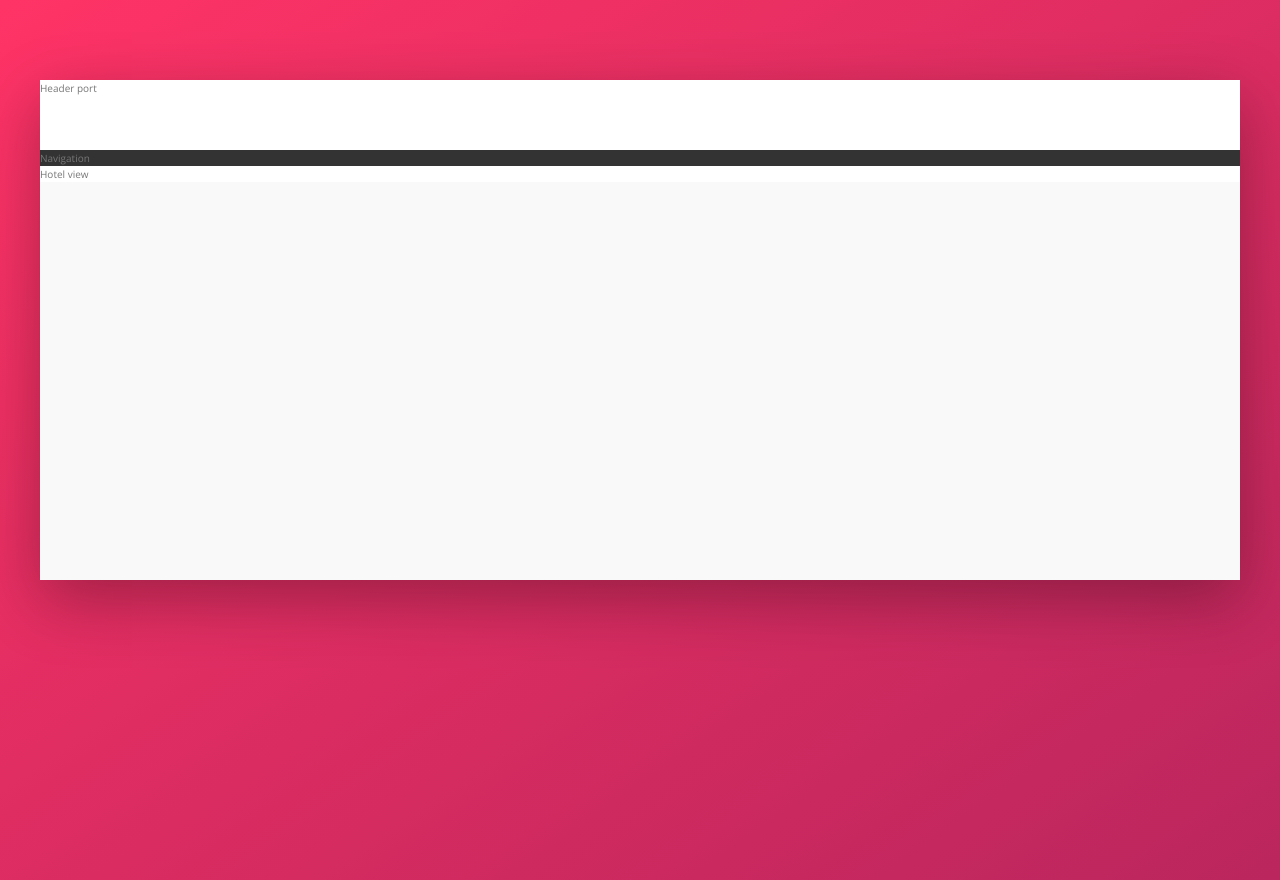
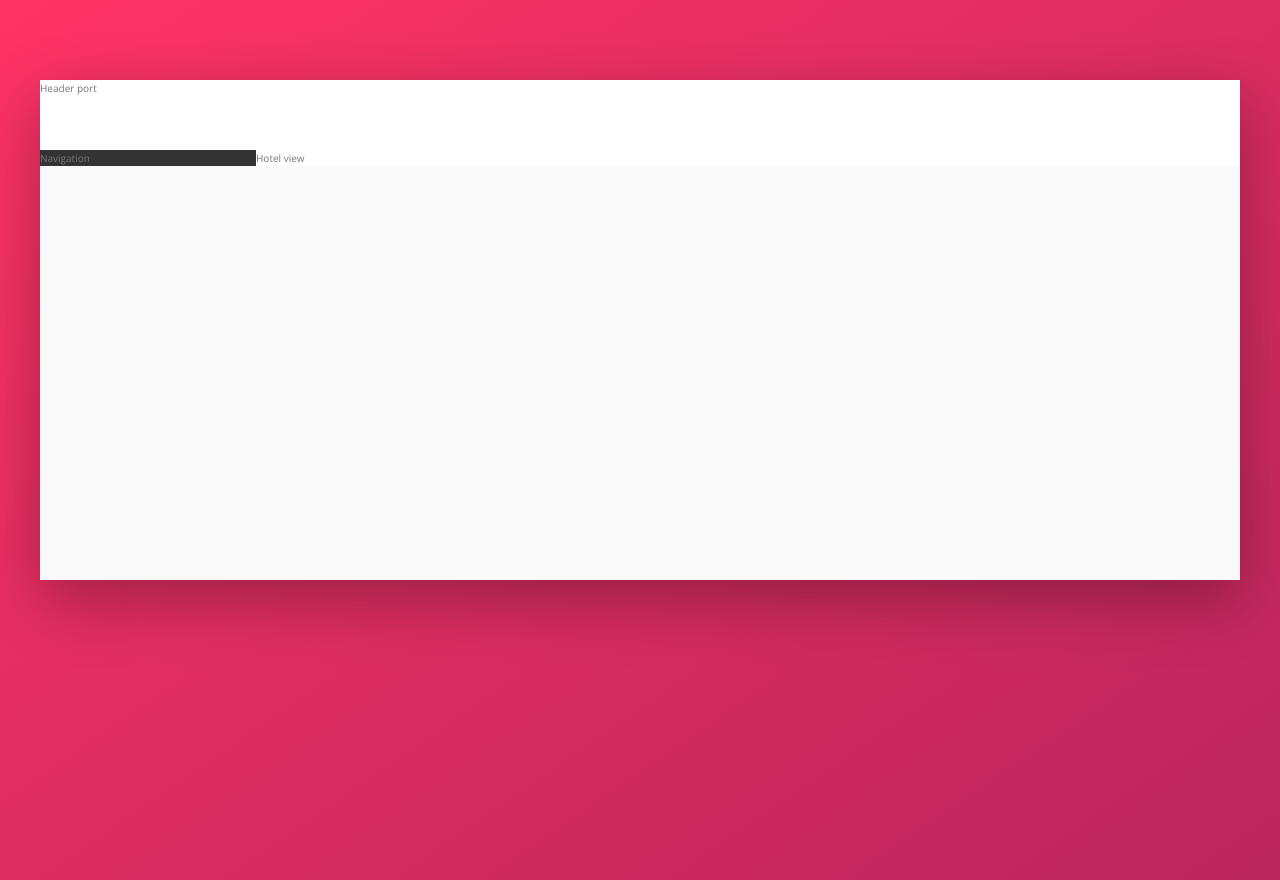
Before and after one commit to KrzysztofNyrek/Trillo, a website: page index.html in a window 1280 px wide. Drawn offline with nearby package versions, Linux system fonts and the light colour scheme.

Commit message:
Set content layout display

```diff
--- a/sass/_layout.scss
+++ b/sass/_layout.scss
@@ -13,13 +13,17 @@
 }
 
 .content{
-
+  display: flex;
 }
 
 .sidebar{
   background-color: var(--color-GreyDark1);
+  flex-grow: 0;
+  flex-shrink: 0;
+  flex-basis: 18%;
 }
 
 .hotel-view{
   background-color: #fff;
+  flex: 1;
 }
```
Also changed, not shown: css/style.css.
